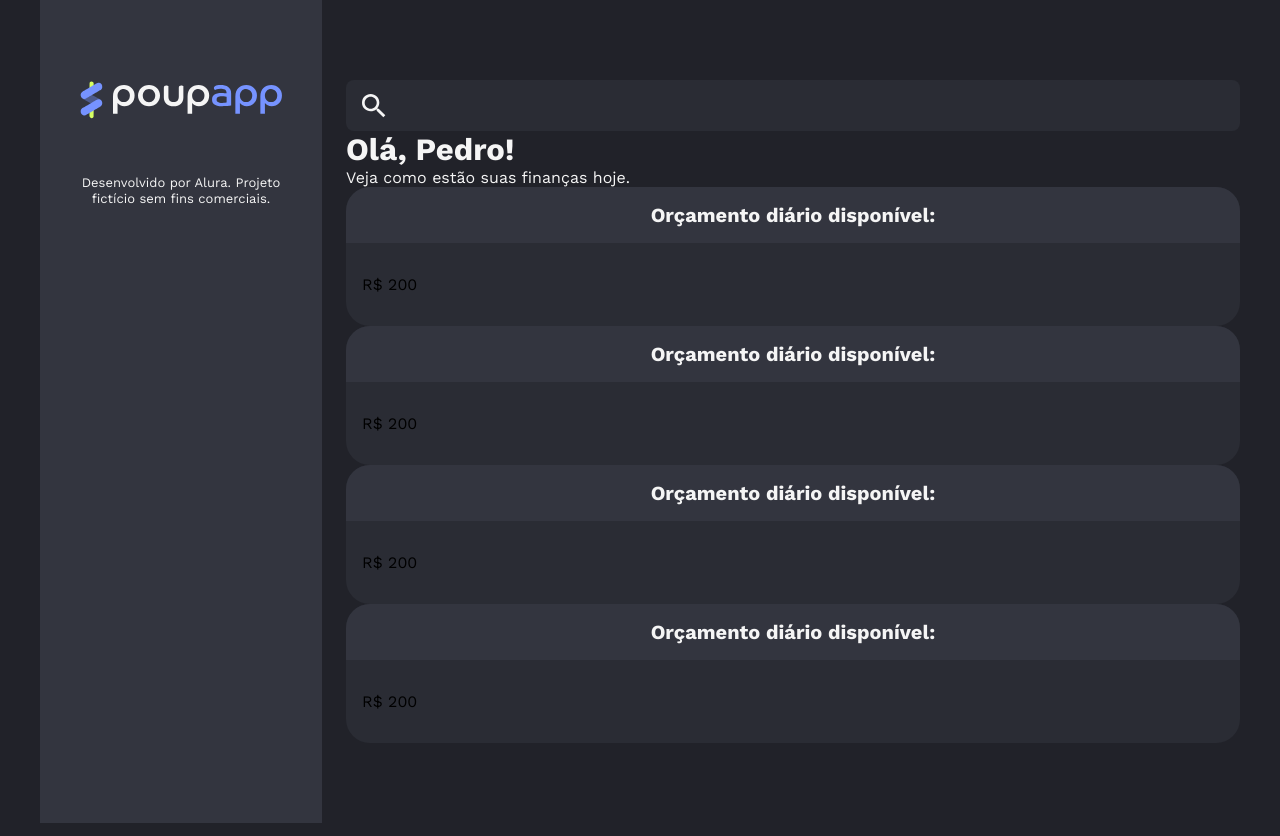
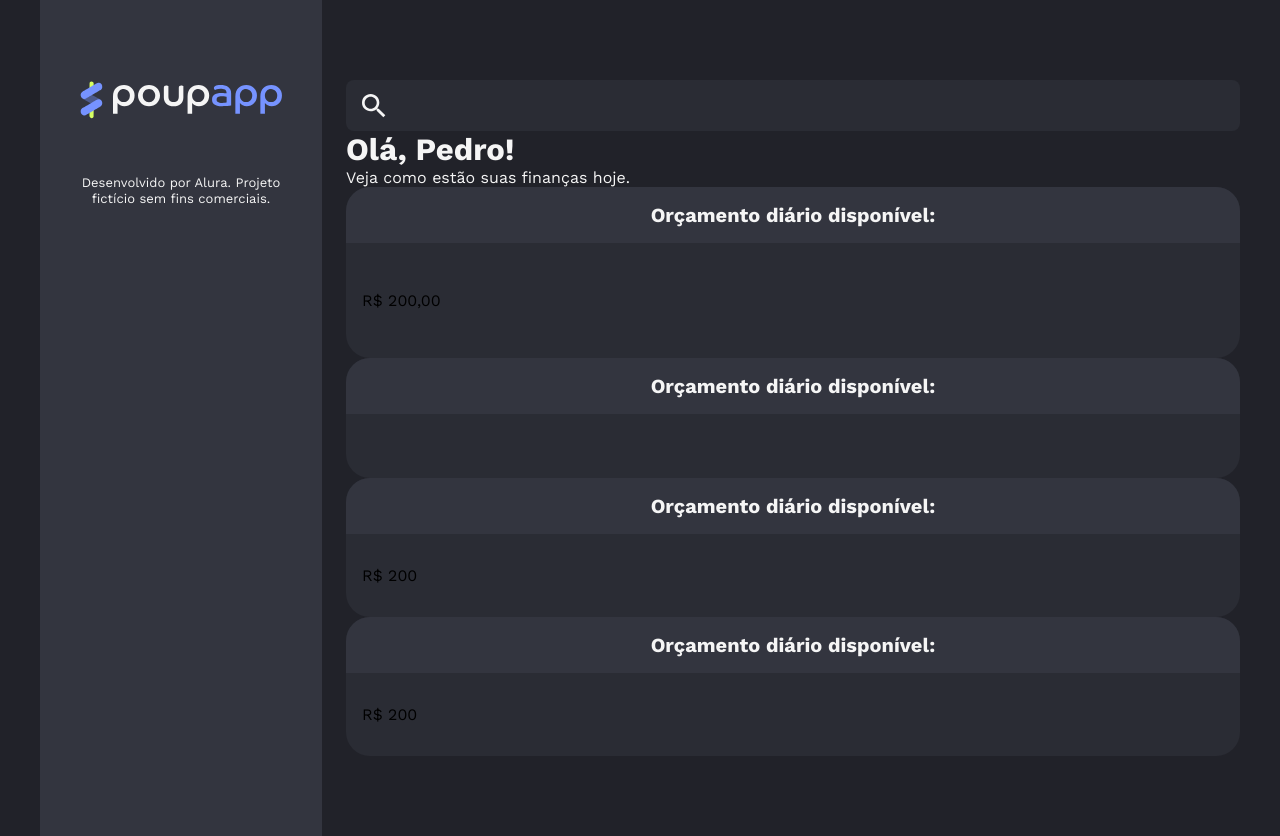
Before and after one commit to pedrohg99/poupapp, a React (Vite) app: page / in a window 1280 px wide. Built offline with nearby package versions, Linux system fonts and the light colour scheme.

Commit message:
Cria component DailyBudget

```diff
--- a/src/App.jsx
+++ b/src/App.jsx
@@ -4,6 +4,7 @@ import { Main } from "./components/Main";
 import { SearchInput } from "./components/SearchInput";
 import { Typography } from "./components/Typography";
 import Card from "./components/Card";
+import { DailyBudget } from "./components/DailyBudget";
 
 function App() {
   return (
@@ -25,7 +26,7 @@ function App() {
               Orçamento diário disponível:
             </Card.Header>
             <Card.Body>
-              R$ 200
+              <DailyBudget value={200} />
             </Card.Body>
           </Card>
           <Card>
@@ -33,7 +34,7 @@ function App() {
               Orçamento diário disponível:
             </Card.Header>
             <Card.Body>
-              R$ 200
+
             </Card.Body>
           </Card>
           <Card>
--- /dev/null
+++ b/src/components/DailyBudget/index.jsx
@@ -0,0 +1,11 @@
+import styles from './dailybudget.module.css'
+
+const formater = new Intl.NumberFormat("pt-BR", { style: "currency", currency: "BRL" })
+
+export const DailyBudget = ({ value }) => {
+    return(
+        <p className={styles.dailybudget}>
+            {formater.format(value)}
+        </p>
+    )
+}
```
Also changed, not shown: src/components/DailyBudget/dailybudget.module.css (added).
